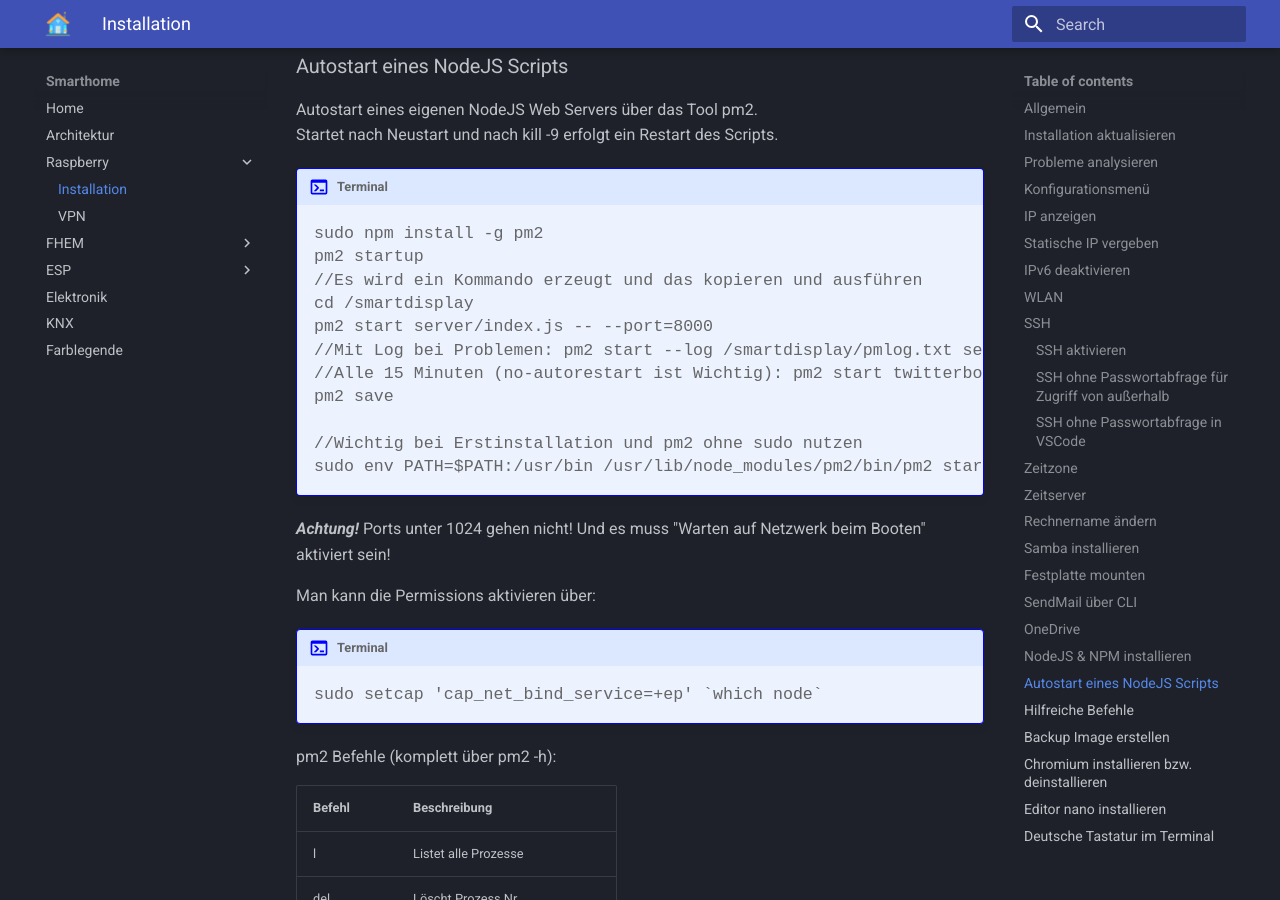
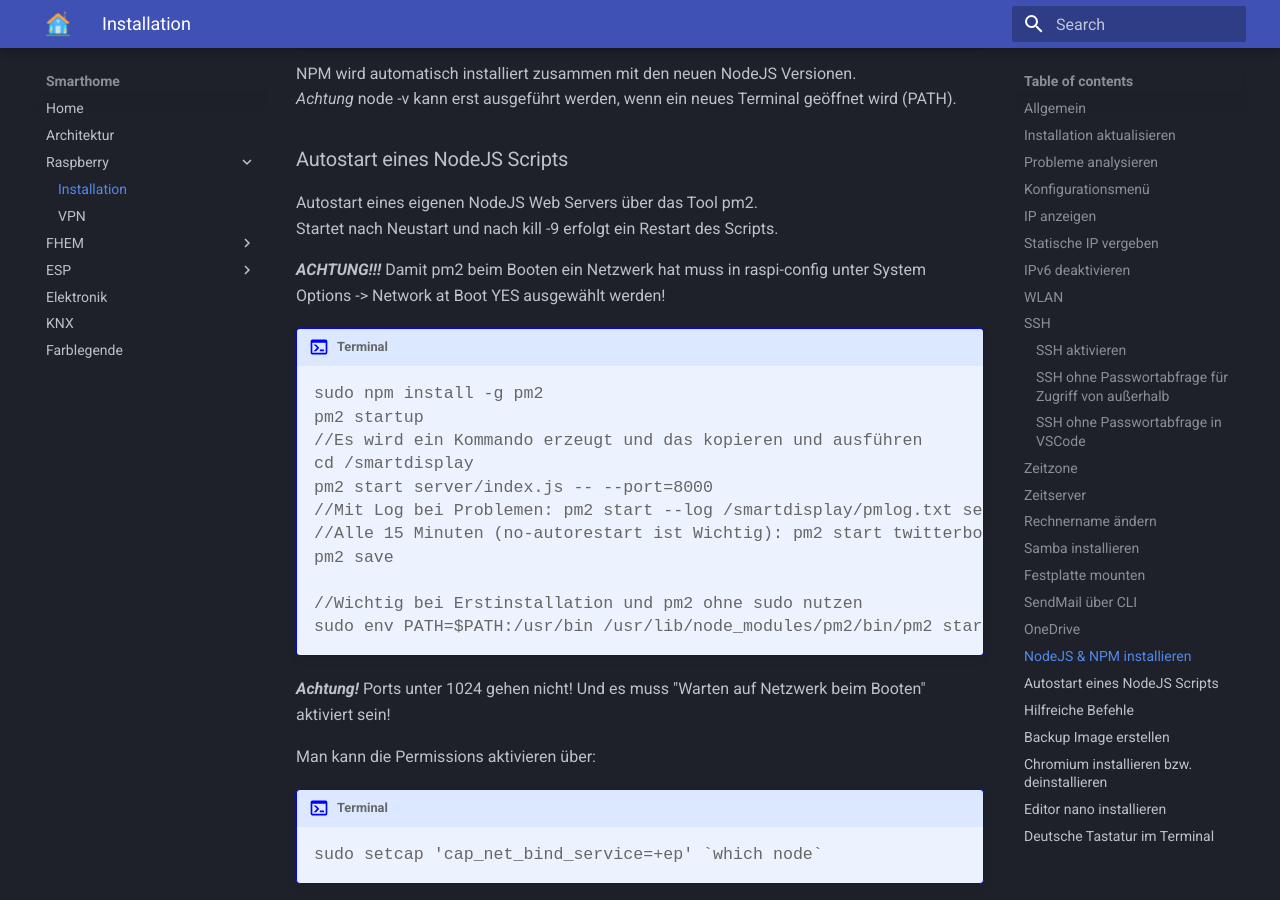
Before and after one commit to rogerknop/mkdocs_smarthome, an MkDocs documentation site: the page built from docs/install/raspi.md, in a window 1280 px wide and 900 px high, scrolled down 11059 px. Built offline with MkDocs 1.6.1 and Material for MkDocs 9.7.7, drawn with Linux system fonts in a browser that asks for light colours; some of the changed text lies outside the part shown.

```diff
--- a/docs/install/raspi.md
+++ b/docs/install/raspi.md
@@ -473,6 +477,8 @@
 Autostart eines eigenen NodeJS Web Servers über das Tool pm2.
 Startet nach Neustart und nach kill -9 erfolgt ein Restart des Scripts.
 
+***ACHTUNG!!!*** Damit pm2 beim Booten ein Netzwerk hat muss in raspi-config unter System Options -> Network at Boot YES ausgewählt werden!
+
 !!! terminal "Terminal"
     <pre>
     sudo npm install -g pm2
@@ -485,7 +491,7 @@
     pm2 save
 
     //Wichtig bei Erstinstallation und pm2 ohne sudo nutzen
-    sudo env PATH=$PATH:/usr/bin /usr/lib/node_modules/pm2/bin/pm2 startup systemd -u pi --hp /home/pi
+    sudo env PATH=$PATH:/usr/bin /usr/lib/node_modules/pm2/bin/pm2 startup systemd -u pi --hp /home/pi --wait-ip
     </pre>
 
 ***Achtung!*** Ports unter 1024 gehen nicht! Und es muss "Warten auf Netzwerk beim Booten" aktiviert sein!
```
Also changed, not shown: other parts of docs/install/raspi.md (+4 -0 lines), docs/install/fhem.md (+3 -0 lines).
